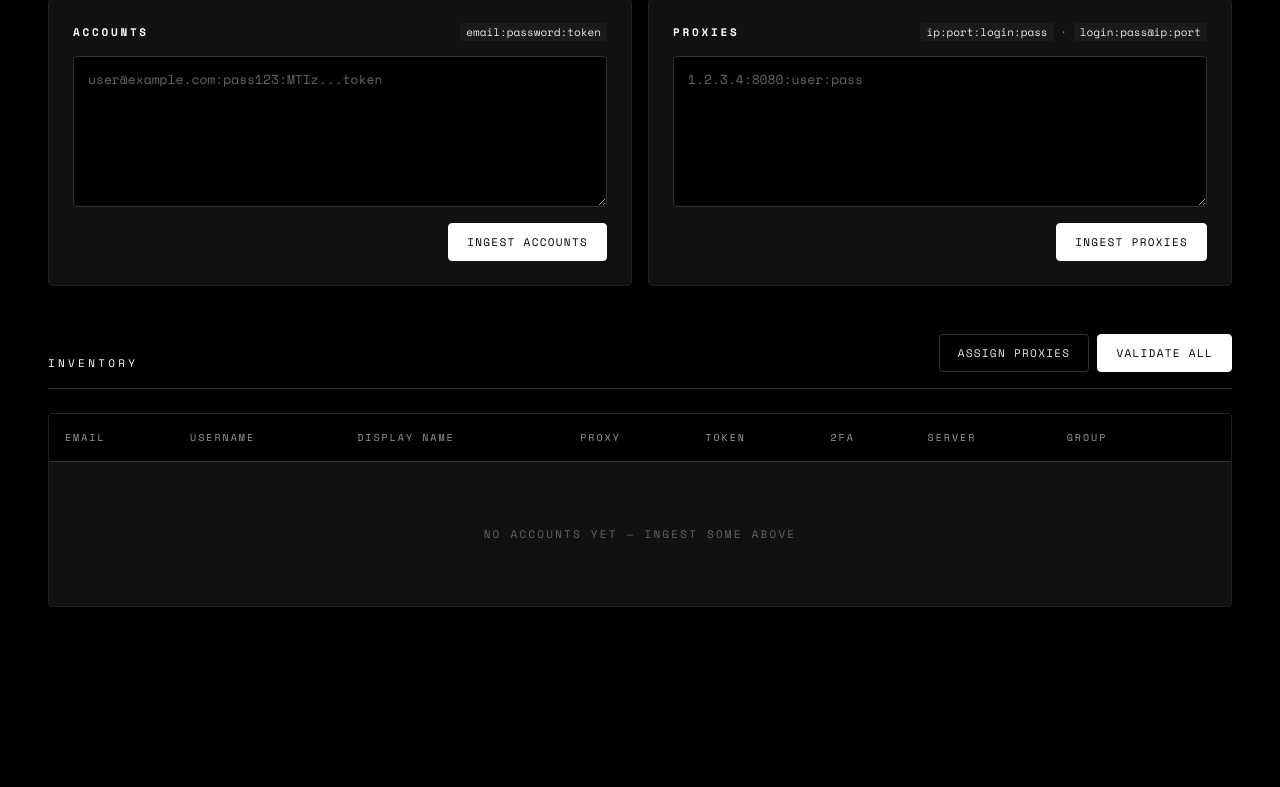
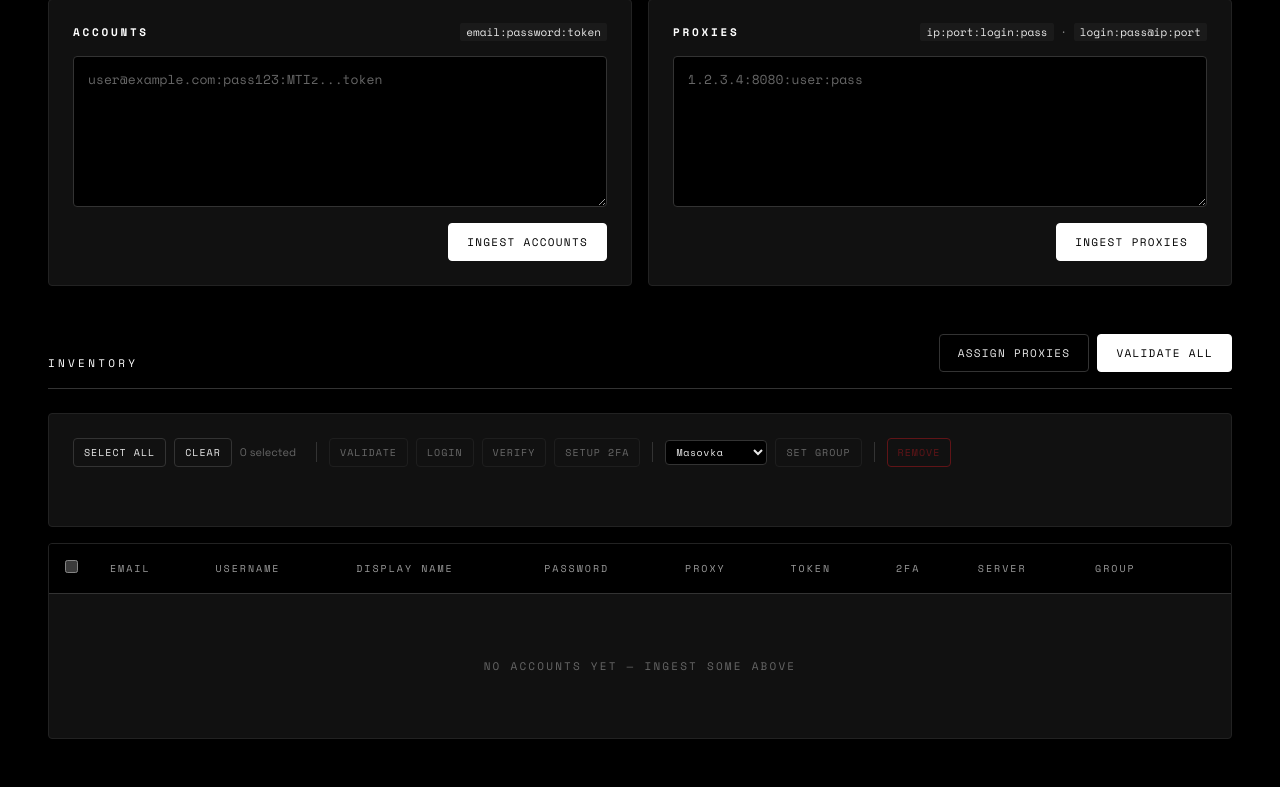
Before and after one commit to olkschk/discord-manager, a FastAPI app: template app/templates/dashboard.html in a window 1280 px wide. Shown: the part 415-1202 px from the top of the page. Before the commit the page ends 1022 px from the top, so only its background shows below. Run offline with FastAPI, Linux system fonts and the light colour scheme; the template is opened without the code that fills it, so the values that code supplies are empty; parts of the project's set-up code (start-up, migrations or seed data) failed here and were passed over; some web fonts are replaced.

Commit message:
feat(inventory): bulk actions, 2FA & password column in dashboard
- Checkbox per row + bulk toolbar: Validate, Login, Verify, Setup 2FA,
  Remove, Set group for selected accounts
- POST /api/accounts/bulk-group — mass group assignment
- Password column with show/hide toggle (server-side Fernet decrypt)
- 2FA column: Get code inline per row; bulk Setup 2FA from toolbar
- Removed per-row Validate/Login/Verify/Remove; kept Inbox + Reset pw
- Replaced per-row group dropdown with static label
- Removed 2FA section from utils.html (moved to inventory)
- pages.py: _safe_decrypt helper for password field

Co-Authored-By: Claude Sonnet 4.6 <noreply@anthropic.com>

```diff
--- a/app/static/js/app.js
+++ b/app/static/js/app.js
@@ -130,37 +130,198 @@ function closeInbox() {
 document.getElementById("inboxClose")?.addEventListener("click", closeInbox);
 document.getElementById("inboxRefresh")?.addEventListener("click", loadInbox);
 inboxModal?.addEventListener("click", (e) => { if (e.target === inboxModal) closeInbox(); });
-document.addEventListener("keydown", (e) => { if (e.key === "Escape" && !inboxModal.hidden) closeInbox(); });
+document.addEventListener("keydown", (e) => { if (e.key === "Escape" && !inboxModal?.hidden) closeInbox(); });
 
-// ── Group selector ────────────────────────────────────────────────────────
-document.querySelectorAll(".group-select").forEach(sel => {
-  sel.addEventListener("change", async () => {
-    await fetch(`/api/accounts/${sel.dataset.id}/group`, {
-      method: "PATCH",
+// ── Inventory: checkbox selection ────────────────────────────────────────
+function getSelectedIds() {
+  return [...document.querySelectorAll(".row-check:checked")].map(cb => cb.value);
+}
+
+function updateBulkState() {
+  const ids = getSelectedIds();
+  const n = ids.length;
+  const selCount = document.getElementById("selCount");
+  if (selCount) selCount.textContent = `${n} selected`;
+  ["bulkValidateBtn","bulkLoginBtn","bulkVerifyBtn","bulk2faSetupBtn","bulkGroupBtn","bulkDeleteBtn"].forEach(id => {
+    const btn = document.getElementById(id);
+    if (btn) btn.disabled = n === 0;
+  });
+}
+
+document.getElementById("checkAll")?.addEventListener("change", (e) => {
+  document.querySelectorAll(".row-check").forEach(cb => { cb.checked = e.target.checked; });
+  updateBulkState();
+});
+
+document.querySelectorAll(".row-check").forEach(cb => {
+  cb.addEventListener("change", () => {
+    const all = document.getElementById("checkAll");
+    if (all) {
+      const boxes = document.querySelectorAll(".row-check");
+      all.checked = [...boxes].every(b => b.checked);
+      all.indeterminate = !all.checked && [...boxes].some(b => b.checked);
+    }
+    updateBulkState();
+  });
+});
+
+document.getElementById("selectAllBtn")?.addEventListener("click", () => {
+  document.querySelectorAll(".row-check").forEach(cb => { cb.checked = true; });
+  const all = document.getElementById("checkAll");
+  if (all) { all.checked = true; all.indeterminate = false; }
+  updateBulkState();
+});
+
+document.getElementById("clearSelBtn")?.addEventListener("click", () => {
+  document.querySelectorAll(".row-check").forEach(cb => { cb.checked = false; });
+  const all = document.getElementById("checkAll");
+  if (all) { all.checked = false; all.indeterminate = false; }
+  updateBulkState();
+});
+
+// ── Inventory: bulk actions ──────────────────────────────────────────────
+const bulkResult = document.getElementById("bulkResult");
+
+async function runBulkSequential(ids, urlFn, btnEl, label) {
+  if (!ids.length) return;
+  btnEl.disabled = true;
+  const orig = btnEl.textContent;
+  let done = 0;
+  for (const id of ids) {
+    btnEl.textContent = `${label} ${++done}/${ids.length}…`;
+    await fetch(urlFn(id), { method: "POST" });
+  }
+  btnEl.textContent = orig;
+  btnEl.disabled = false;
+  location.reload();
+}
+
+document.getElementById("bulkValidateBtn")?.addEventListener("click", async (e) => {
+  const ids = getSelectedIds();
+  await runBulkSequential(ids, id => `/api/accounts/${id}/validate`, e.target, "Validating");
+});
+
+document.getElementById("bulkLoginBtn")?.addEventListener("click", async (e) => {
+  const ids = getSelectedIds();
+  await runBulkSequential(ids, id => `/api/accounts/${id}/login-by-mail`, e.target, "Logging in");
+});
+
+document.getElementById("bulkVerifyBtn")?.addEventListener("click", async (e) => {
+  const ids = getSelectedIds();
+  await runBulkSequential(ids, id => `/api/accounts/${id}/verify-email`, e.target, "Verifying");
+});
+
+document.getElementById("bulkDeleteBtn")?.addEventListener("click", async (e) => {
+  const ids = getSelectedIds();
+  if (!ids.length) return;
+  if (!confirm(`Remove ${ids.length} account(s)? This cannot be undone.`)) return;
+  e.target.disabled = true;
+  const orig = e.target.textContent;
+  let done = 0;
+  for (const id of ids) {
+    e.target.textContent = `Removing ${++done}/${ids.length}…`;
+    await fetch(`/api/accounts/${id}`, { method: "DELETE" });
+  }
+  e.target.textContent = orig;
+  location.reload();
+});
+
+document.getElementById("bulkGroupBtn")?.addEventListener("click", async (e) => {
+  const ids = getSelectedIds();
+  const group = document.getElementById("bulkGroupSel")?.value;
+  if (!ids.length || !group) return;
+  e.target.disabled = true;
+  const orig = e.target.textContent;
+  e.target.textContent = "Setting…";
+  const resp = await fetch("/api/accounts/bulk-group", {
+    method: "POST",
+    headers: {"Content-Type": "application/json"},
+    body: JSON.stringify({ account_ids: ids, group }),
+  });
+  const data = await resp.json().catch(() => ({}));
+  e.target.textContent = orig;
+  e.target.disabled = false;
+  if (resp.ok) {
+    if (bulkResult) asResult(bulkResult, true, `Group set to ${group} for ${data.updated} account(s)`);
+    setTimeout(() => location.reload(), 600);
+  } else {
+    if (bulkResult) asResult(bulkResult, false, `Error ${resp.status}`);
+  }
+});
+
+// ── Inventory: bulk 2FA Setup ────────────────────────────────────────────
+document.getElementById("bulk2faSetupBtn")?.addEventListener("click", async (e) => {
+  const ids = getSelectedIds();
+  if (!ids.length) return;
+  e.target.disabled = true;
+  const orig = e.target.textContent;
+  let done = 0, ok = 0;
+  for (const id of ids) {
+    e.target.textContent = `2FA ${++done}/${ids.length}…`;
+    const resp = await fetch(`/api/utils/2fa/setup`, {
+      method: "POST",
       headers: {"Content-Type": "application/json"},
-      body: JSON.stringify({ group: sel.value }),
+      body: JSON.stringify({ account_id: id }),
     });
-  });
+    if (resp.ok) ok++;
+  }
+  e.target.textContent = orig;
+  if (bulkResult) asResult(bulkResult, ok > 0, `2FA setup: ${ok}/${ids.length} succeeded`);
+  setTimeout(() => location.reload(), 800);
+});
+
+// ── Inventory: per-row 2FA get-code (event delegation) ──────────────────
+document.addEventListener("click", async (e) => {
+  const btn = e.target.closest(".mfa-code-btn");
+  if (!btn) return;
+  const row = btn.closest("tr[data-id]");
+  if (!row) return;
+  const id = row.dataset.id;
+  btn.disabled = true;
+  btn.textContent = "…";
+  try {
+    const resp = await fetch(`/api/utils/2fa/${id}/code`);
+    const data = await resp.json().catch(() => ({}));
+    btn.disabled = false;
+    btn.textContent = "Get code";
+    if (data.code) {
+      // Show code inline next to button
+      const codeEl = btn.nextElementSibling;
+      if (codeEl && codeEl.classList.contains("mfa-code")) {
+        codeEl.textContent = data.code;
+        try { await navigator.clipboard.writeText(data.code); } catch { /* denied */ }
+      } else {
+        alert("2FA code: " + data.code);
+      }
+    } else {
+      alert("Failed: " + (data.error || resp.status));
+    }
+  } catch (err) {
+    btn.disabled = false;
+    btn.textContent = "Get code";
+    alert("Network error: " + err.message);
+  }
+});
+
+// ── Inventory: password show/hide toggle ─────────────────────────────────
+document.addEventListener("click", (e) => {
+  const btn = e.target.closest(".pw-toggle");
+  if (!btn) return;
+  const cell = btn.closest(".pw-cell");
+  if (!cell) return;
+  const dots = cell.querySelector(".pw-dots");
+  const text = cell.querySelector(".pw-text");
+  if (!dots || !text) return;
+  const visible = text.style.display !== "none";
+  dots.style.display = visible ? "" : "none";
+  text.style.display = visible ? "none" : "";
+  btn.textContent = visible ? "show" : "hide";
 });
 
 // ── Row actions ──────────────────────────────────────────────────────────
 document.querySelectorAll("table.accounts tbody tr[data-id]").forEach((row) => {
   const id = row.dataset.id;
   const email = row.querySelector(".email")?.textContent.trim() || "";
-  row.querySelector(".row-validate")?.addEventListener("click", async () => {
-    const r = await postForm(`/api/accounts/${id}/validate`, new FormData());
-    if (r.ok) location.reload();
-  });
-  // row-verify handled via delegation below
-  row.querySelector(".row-relogin")?.addEventListener("click", async (e) => {
-    const btn = e.target;
-    btn.disabled = true; btn.textContent = "…";
-    const resp = await fetch(`/api/accounts/${id}/login-by-mail`, { method: "POST" });
-    const data = await resp.json().catch(() => ({}));
-    btn.disabled = false; btn.textContent = "Login";
-    if (data.ok) location.reload();
-    else alert("Login failed: " + (data.error || resp.status));
-  });
   row.querySelector(".row-inbox")?.addEventListener("click", () => openInbox(id, email));
   row.querySelector(".row-reset")?.addEventListener("click", async (e) => {
     const newPw = prompt(`New password for ${email}? (min 8 chars)\n\nDiscord will mail a reset link; we'll fetch it via IMAP and apply.`);
@@ -181,11 +342,6 @@ document.querySelectorAll("table.accounts tbody tr[data-id]").forEach((row) => {
     } else {
       alert("Reset failed: " + (data.error || resp.status));
     }
-  });
-  row.querySelector(".row-delete")?.addEventListener("click", async () => {
-    if (!confirm("Remove this account?")) return;
-    const resp = await fetch(`/api/accounts/${id}`, { method: "DELETE" });
-    if (resp.ok) location.reload();
   });
 });
 
--- a/app/templates/dashboard.html
+++ b/app/templates/dashboard.html
@@ -77,13 +77,46 @@
         </div>
       </div>
 
+      <!-- Bulk toolbar -->
+      <div class="panel" id="bulkToolbar" style="margin-bottom:var(--sp-md);">
+        <div style="display:flex; flex-wrap:wrap; align-items:center; gap:var(--sp-sm);">
+          <button type="button" class="small" id="selectAllBtn">Select all</button>
+          <button type="button" class="small" id="clearSelBtn">Clear</button>
+          <span class="muted" id="selCount" style="font-size:11px; margin-right:var(--sp-sm);">0 selected</span>
+
+          <span style="width:1px;height:20px;background:var(--border-visible);margin:0 var(--sp-xs);"></span>
+
+          <button type="button" class="small" id="bulkValidateBtn" disabled>Validate</button>
+          <button type="button" class="small" id="bulkLoginBtn" disabled>Login</button>
+          <button type="button" class="small" id="bulkVerifyBtn" disabled>Verify</button>
+          <button type="button" class="small" id="bulk2faSetupBtn" disabled>Setup 2FA</button>
+
+          <span style="width:1px;height:20px;background:var(--border-visible);margin:0 var(--sp-xs);"></span>
+
+          <!-- Bulk group -->
+          <select id="bulkGroupSel" style="background:var(--black);color:var(--text-primary);border:1px solid var(--border-visible);border-radius:4px;padding:3px 6px;font-family:var(--font-mono);font-size:10px;letter-spacing:.06em;">
+            <option value="Masovka">Masovka</option>
+            <option value="Chatter">Chatter</option>
+            <option value="Influencer">Influencer</option>
+          </select>
+          <button type="button" class="small" id="bulkGroupBtn" disabled>Set group</button>
+
+          <span style="width:1px;height:20px;background:var(--border-visible);margin:0 var(--sp-xs);"></span>
+
+          <button type="button" class="small danger" id="bulkDeleteBtn" disabled>Remove</button>
+        </div>
+        <output class="result" id="bulkResult" style="display:block;margin-top:var(--sp-sm);"></output>
+      </div>
+
       <div class="table-wrap">
         <table class="accounts">
           <thead>
             <tr>
+              <th style="width:32px;"><input type="checkbox" id="checkAll" title="Select all"></th>
               <th>Email</th>
               <th>Username</th>
               <th>Display name</th>
+              <th>Password</th>
               <th>Proxy</th>
               <th>Token</th>
               <th>2FA</th>
@@ -95,34 +128,38 @@
           <tbody>
             {% for a in accounts %}
             <tr data-id="{{ a.id }}">
+              <td><input type="checkbox" class="row-check" value="{{ a.id }}"></td>
               <td class="email">
                 {% if a.is_donor %}<span class="donor-badge" title="Donor — drives topic monitor">DONOR</span>{% endif %}
                 {{ a.email }}
               </td>
               <td>{{ a.username }}</td>
               <td>{{ a.name }}</td>
+              <td class="pw-cell">
+                <span class="pw-dots">••••••••</span>
+                <span class="pw-text" style="display:none; font-family:var(--font-mono); font-size:11px;">{{ a.password }}</span>
+                <button type="button" class="small pw-toggle" style="margin-left:4px; padding:1px 5px; font-size:10px;">show</button>
+              </td>
               <td>{% if a.has_proxy %}<span class="dot ok" title="Assigned"></span>{% else %}<span class="dot" title="None"></span>{% endif %}</td>
               <td>{% if a.token_valid %}<span class="status ok">valid</span>{% else %}<span class="status err">invalid</span>{% endif %}</td>
-              <td>{% if a.has_2fa %}<span class="status ok">on</span>{% else %}<span class="status muted">off</span>{% endif %}</td>
+              <td>
+                {% if a.has_2fa %}
+                  <span class="status ok">on</span>
+                  <button type="button" class="small mfa-code-btn" style="margin-left:4px;">Get code</button>
+                  <span class="mfa-code muted" style="font-family:var(--font-mono);font-size:11px;"></span>
+                {% else %}
+                  <span class="status muted">off</span>
+                {% endif %}
+              </td>
               <td>{% if a.joined_server %}<span class="dot ok"></span>{% else %}<span class="dot"></span>{% endif %}</td>
-              <td>
-                <select class="group-select" data-id="{{ a.id }}" style="background:var(--black);color:var(--text-primary);border:1px solid var(--border-visible);border-radius:4px;padding:3px 6px;font-family:var(--font-mono);font-size:10px;letter-spacing:.06em;">
-                  <option value="Masovka" {% if a.group == "Masovka" %}selected{% endif %}>Masovka</option>
-                  <option value="Chatter" {% if a.group == "Chatter" %}selected{% endif %}>Chatter</option>
-                  <option value="Influencer" {% if a.group == "Influencer" %}selected{% endif %}>Influencer</option>
-                </select>
-              </td>
+              <td><span class="group-label" style="font-family:var(--font-mono);font-size:10px;letter-spacing:.06em;color:var(--text-secondary);">{{ a.group }}</span></td>
               <td class="row-actions">
-                <button type="button" class="small row-validate">Validate</button>
-                <button type="button" class="small row-relogin">Login</button>
-                <button type="button" class="small row-verify">Verify</button>
                 <button type="button" class="small row-inbox">Inbox</button>
                 <button type="button" class="small row-reset">Reset pw</button>
-                <button type="button" class="small danger row-delete">Remove</button>
               </td>
             </tr>
             {% else %}
-            <tr><td colspan="9" class="empty">No accounts yet — ingest some above</td></tr>
+            <tr><td colspan="11" class="empty">No accounts yet — ingest some above</td></tr>
             {% endfor %}
           </tbody>
         </table>
@@ -146,5 +183,5 @@
   </div>
 </div>
 
-<script src="/static/js/app.js"></script>
+<script src="/static/js/app.js?v=2"></script>
 {% endblock %}
```
Also changed, not shown: app/routers/accounts.py (+20 -0 lines), app/routers/pages.py (+12 -1 lines), app/templates/utils.html (+0 -28 lines).
